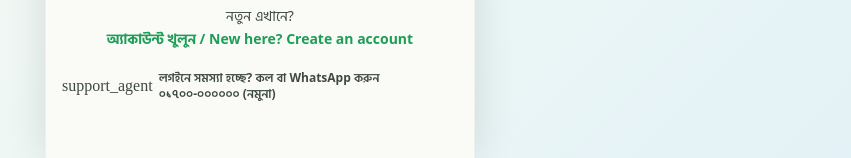
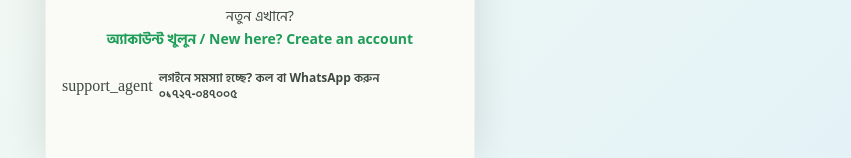
Before and after one commit to bakervai0/Jovro, a React (Vite) app: page /login in a window 1280 px wide. Shown: the part 674-832 px from the top of the page, without its empty margins (380-1231 px from the left). Built offline with nearby package versions, Linux system fonts and the light colour scheme; no server answers; the database is empty; a web font is replaced by a local one.

Commit message:
feat: real operator contact (Baker) + admin record

```diff
--- a/src/data/infoContent.ts
+++ b/src/data/infoContent.ts
@@ -1,15 +1,16 @@
 // ============================================================
 // Jovro — Info page content (D14–D19) + operator contact (D15)
-// Sample wording for a demo build; contact values are clearly
-// sample values until the operator's real number is published.
+// Operator contact = the owner's real details (Oct 23): Baker
+// is the admin AND the operator at launch, so every call /
+// WhatsApp / email link in the app points to him directly.
 // ============================================================
 
 export const OPERATOR = {
-  phoneDisplayBn: '০১৭০০-০০০০০০ (নমুনা)',
-  phoneDisplayEn: '01700-000000 (sample)',
-  phoneTel: 'tel:+8801700000000',
-  whatsappUrl: 'https://wa.me/8801700000000',
-  email: 'support@jovro.com',
+  phoneDisplayBn: '০১৭২৭-০৪৭০০৫',
+  phoneDisplayEn: '01727-047005',
+  phoneTel: 'tel:+8801727047005',
+  whatsappUrl: 'https://wa.me/8801727047005',
+  email: 'bakervai.bdl@gmail.com',
   hoursBn: 'প্রতিদিন সকাল ৬:০০–দুপুর ১:৩০ ও বিকেল ৪:৩০–রাত ১০:৩০ (দুই শিফটে)',
   hoursEn: 'Every day 6:00 AM–1:30 PM and 4:30–10:30 PM (two shifts)',
   addressBn: 'গোশালা বাজার, লালমনিরহাট সদর, লালমনিরহাট',
--- a/src/data/seed.ts
+++ b/src/data/seed.ts
@@ -31,8 +31,9 @@ export const DEMO_USERS: Record<string, User> = {
     createdAt: '2024-01-05', referralCode: 'IMRAN30',
   },
   admin: {
-    id: 'u-005', name: 'Shusmita Rani', nameBn: 'শুসমিতা রানী',
-    mobile: '01555000001', role: 'admin',
+    // The owner himself (Oct 23): Baker is admin + operator.
+    id: 'u-005', name: 'Baker', nameBn: 'Baker',
+    mobile: '01727047005', email: 'bakervai.bdl@gmail.com', role: 'admin',
     deliveryAreaId: 'area-01', isVerified: true,
     createdAt: '2023-11-01', referralCode: 'ADMIN00',
   },
```
